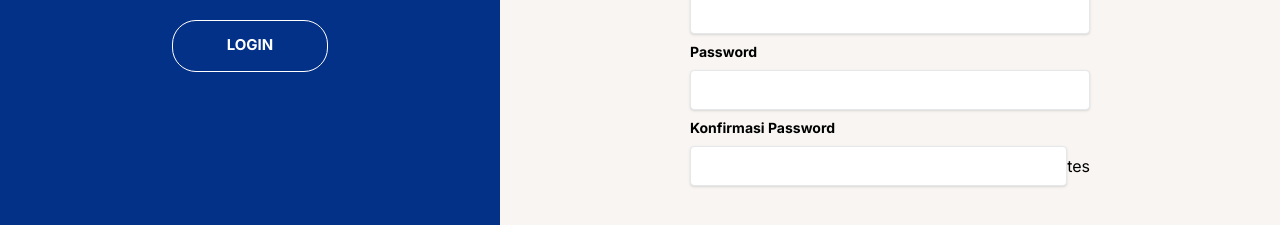
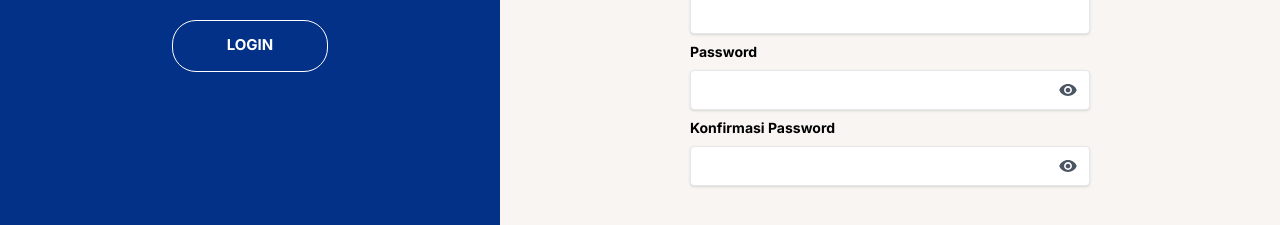
Before and after one commit to Himpunan-Mahasiswa-Elektro-UNSRAT/website-hme, a Next.js app: page /register in a window 1280 px wide. Shown: the part 426-651 px from the top of the page. Built offline with nearby package versions, Linux system fonts and the light colour scheme.

Commit message:
tambah show hide password

```diff
--- a/src/app/register/page.tsx
+++ b/src/app/register/page.tsx
@@ -1,14 +1,19 @@
 "use client"
 import Image from 'next/image';
 import { useState, FormEvent } from "react";
+import { IoMdEyeOff, IoMdEye } from "react-icons/io";
+
 
 export default function Register() {
+    const [showPassword, setShowPassword] = useState(false);
+    const [showConfirmPassword, setShowConfirmPassword] = useState(false);
+
+    const toggleShowPassword = () => setShowPassword(!showPassword);
+    const toggleShowConfirmPassword = () => setShowConfirmPassword(!showConfirmPassword);
 
     return (
-
         <div className="flex flex-row min-h-screen">
             <div className="w-[500px] bg-[#043188] text-[#FFFFFF] place-content-center">
-
                 <div className="flex flex-row h-[48px] pl-[55px] pt-[40px] absolute top-0 m-4">
                     <div className="">
                         <Image
@@ -25,9 +30,7 @@ export default function Register() {
                 </div>
 
                 <div className="flex flex-col items-center">
-                <h1 className="font-bold text-[36px] pt-[10px]">
-                    Welcome Back
-                </h1>
+                    <h1 className="font-bold text-[36px] pt-[10px]">Welcome Back</h1>
                     <p className="w-[340px] text-[15px] mx-auto text-center py-[10px]">
                         Silahkan login agar bisa mengakses lebih banyak dalam website HME!
                     </p>
@@ -37,85 +40,73 @@ export default function Register() {
                         </button>
                     </div>
                 </div>
-
             </div>
 
             <div className="flex-grow bg-[#F8F5F2] place-content-center justify-items-center py-[70px]">
                 <div className="flex flex-col items-center">
-                <h1 className="font-bold text-[36px] text-[#043188]">
-                    Create Account
-                </h1>
+                    <h1 className="font-bold text-[36px] text-[#043188]">Create Account</h1>
                     <p className="w-[563px] text-center py-[30px] text-[#000000]">
                         Selamat datang Elek-Elik, daftarkan diri dan jadi bagian dari Himpunan Mahasiswa Elektro FT-UNSRAT!
                     </p>
 
                     <form className="flex flex-col items-center">
                         <div className="w-[400px]">
-                        <label className="block text-black text-sm font-bold py-2 text-[#043188]">
-                            Nama Lengkap
-                        </label>
-                        <input id="username"
-                                type="text"
-                                className="h-[40px] shadow appearance-none border rounded w-full py-4 px-4 text-gray-700 leading-tight focus:outline-none focus:ring-2 focus:ring-blue-500 focus:border-blue-500">
-                        </input>
+                            <label className="block text-black text-sm font-bold py-2 text-[#043188]">Nama Lengkap</label>
+                            <input id="username" type="text" className="h-[40px] shadow appearance-none border rounded w-full py-4 px-4 text-gray-700 leading-tight focus:outline-none focus:ring-2 focus:ring-blue-500 focus:border-blue-500"></input>
                         </div>
 
                         <div className="w-[400px]">
-                        <label className="block text-black text-sm font-bold py-2 text-[#043188]">
-                            NIM
-                        </label>
-                        <input id="username"
-                                type="text"
-                                className="h-[40px] shadow appearance-none border rounded w-full py-4 px-4 text-gray-700 leading-tight focus:outline-none focus:ring-2 focus:ring-blue-500 focus:border-blue-500">
-                        </input>
+                            <label className="block text-black text-sm font-bold py-2 text-[#043188]">NIM</label>
+                            <input id="nim" type="text" className="h-[40px] shadow appearance-none border rounded w-full py-4 px-4 text-gray-700 leading-tight focus:outline-none focus:ring-2 focus:ring-blue-500 focus:border-blue-500"></input>
                         </div>
 
                         <div className="w-[400px]">
-                        <label className="block text-black text-sm font-bold py-2 text-[#043188]">
-                            Email
-                        </label>
-                        <input id="username"
-                                type="text"
-                                className="h-[40px] shadow appearance-none border rounded w-full py-4 px-4 text-gray-700 leading-tight focus:outline-none focus:ring-2 focus:ring-blue-500 focus:border-blue-500">
-                        </input>
+                            <label className="block text-black text-sm font-bold py-2 text-[#043188]">Email</label>
+                            <input id="email" type="text" className="h-[40px] shadow appearance-none border rounded w-full py-4 px-4 text-gray-700 leading-tight focus:outline-none focus:ring-2 focus:ring-blue-500 focus:border-blue-500"></input>
                         </div>
 
                         <div className="w-[400px]">
-                        <label className="block text-black text-sm font-bold py-2 text-[#043188]">
-                            Password
-                        </label>
-                        <input id="username"
-                                type="password"
-                                className="h-[40px] shadow appearance-none border rounded w-full py-4 px-4 text-gray-700 leading-tight focus:outline-none focus:ring-2 focus:ring-blue-500 focus:border-blue-500">
-                        </input>
+                            <label className="block text-black text-sm font-bold py-2 text-[#043188]">Password</label>
+                            <div className="relative">
+                                <input
+                                    id="password"
+                                    type={showPassword ? "text" : "password"}
+                                    className="h-[40px] shadow appearance-none border rounded w-full py-4 px-4 text-gray-700 leading-tight focus:outline-none focus:ring-2 focus:ring-blue-500 focus:border-blue-500"
+                                ></input>
+                                <button
+                                    type="button"
+                                    onClick={toggleShowPassword}
+                                    className="absolute inset-y-0 right-0 px-3 py-1 text-sm text-gray-600"
+                                >
+                                    {showPassword ? <IoMdEyeOff size={20} /> : <IoMdEye size={20} />}
+                                </button>
+                            </div>
                         </div>
 
                         <div className="w-[400px]">
-                        <label className="block text-black text-sm font-bold py-2 text-[#043188]">
-                            Konfirmasi Password
-                        </label>
-                        <div className="flex flex-row">
-                            <input id="username"
-                                type="password"
-                                className="h-[40px] shadow appearance-none border rounded w-full py-4 px-4 text-gray-700 leading-tight focus:outline-none focus:ring-2 focus:ring-blue-500 focus:border-blue-500">
-                            </input>
-                            <button>
-                                tes
+                            <label className="block text-black text-sm font-bold py-2 text-[#043188]">Konfirmasi Password</label>
+                            <div className="relative">
+                                <input
+                                    id="confirm-password"
+                                    type={showConfirmPassword ? "text" : "password"}
+                                    className="h-[40px] shadow appearance-none border rounded w-full py-4 px-4 text-gray-700 leading-tight focus:outline-none focus:ring-2 focus:ring-blue-500 focus:border-blue-500"
+                                ></input>
+                                <button
+                                    type="button"
+                                    onClick={toggleShowConfirmPassword}
+                                    className="absolute inset-y-0 right-0 px-3 py-1 text-sm text-gray-600"
+                                >
+                                    {showConfirmPassword ? <IoMdEyeOff size={20} /> : <IoMdEye size={20} />}
                                 </button>
                             </div>
-
                         </div>
 
                         <div className="py-[40px] mx-auto">
-                        <button className="border border-white text-white px-[54px] h-[52px] rounded-[24px] bg-[#043188] font-bold text text-[15px]">
-                            SUBMIT
-                        </button>
+                            <button className="border border-white text-white px-[54px] h-[52px] rounded-[24px] bg-[#043188] font-bold text text-[15px]">SUBMIT</button>
                         </div>
-
                     </form>
-
                 </div>
             </div>
         </div>
-    )
+    );
 }
```
Also changed, not shown: package.json (+5 -4 lines), 1 other file (tests, documents, lock files or other folders). Lines whose indentation alone changed are shown as unchanged.
